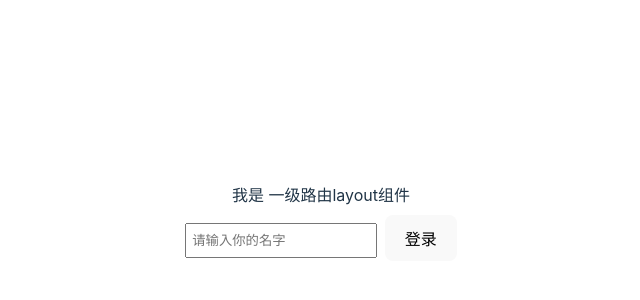
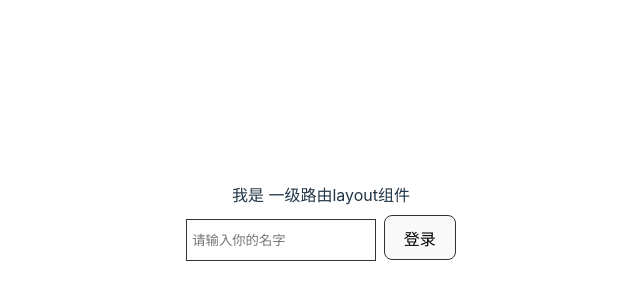
Before and after one commit to liyahuan/react-be-demo, a React (Vite) app: page / in a window 1280 px wide. Shown: the part 170-470 px from the top of the page, without its empty margins (319-959 px from the left). Built offline with nearby package versions, Linux system fonts and the light colour scheme.

Commit message:
feat: update the css styles for input and button

```diff
--- a/src/index.css
+++ b/src/index.css
@@ -38,6 +38,7 @@ h1 {
 }
 
 button {
+  box-sizing: border-box;
   border-radius: 8px;
   border: 1px solid transparent;
   padding: 0.6em 1.2em;
@@ -57,6 +58,7 @@ button:focus-visible {
 }
 
 @media (prefers-color-scheme: light) {
+  /* 用于检测用户是否有将系统的主题色 设置为亮色或者暗色 */
   :root {
     color: #213547;
     background-color: #ffffff;
@@ -66,5 +68,6 @@ button:focus-visible {
   }
   button {
     background-color: #f9f9f9;
+    border:1px solid #333;
   }
 }
--- a/src/pages/Board/index.tsx
+++ b/src/pages/Board/index.tsx
@@ -8,6 +8,7 @@ function Board (){
   const location = useLocation();
   console.log(params);
   console.log(location)
+
   const pram = `[${JSON.stringify(params)}]`
   const loction = `[${JSON.stringify(location)}]`
   console.log(`params: ${pram},location:${loction}`)
--- a/src/pages/Layout/layout.css
+++ b/src/pages/Layout/layout.css
@@ -3,9 +3,13 @@ form{
     margin-top: .5rem;
 }
 input{
+    --webkit-appearance: none;
+    box-sizing: border-box;
+    border:1px solid #333;
     padding: .6em .4em;
+    height: 42px;
 }
 button{
-    background-color: blanchedalmond;
+    background-color: rgb(245, 149, 4);
     margin-left: .5rem;
 }
--- a/src/router/index.tsx
+++ b/src/router/index.tsx
@@ -9,7 +9,7 @@ const router = createBrowserRouter([
     element: <Layout />,
   },
   {
-    path: 'board/:name',
+    path: 'board/:name?',
     element: <Board />,
   },
   {
```
Also changed, not shown: React-route.txt (added).
